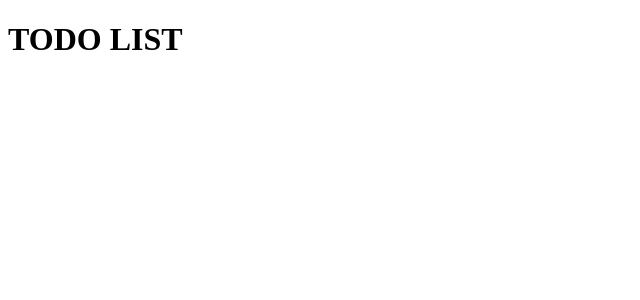
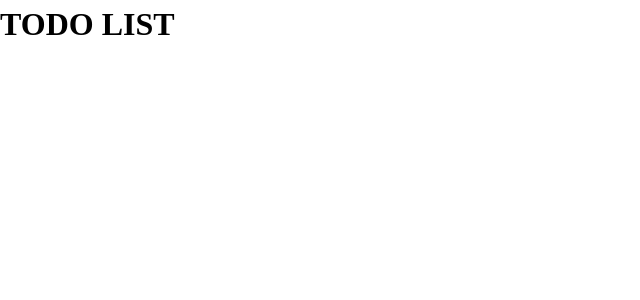
Before and after one commit to Muhammad-Sabir/todo-list, a React (Vite) app: page / in a window 1280 px wide. Shown: the top 300 px of the page, without its empty margins (0-640 px from the left). Built offline with nearby package versions, Linux system fonts and the light colour scheme.

Commit message:
Add css reset

```diff
--- a/src/index.css
+++ b/src/index.css
@@ -0,0 +1,29 @@
+*, *::before, *::after {
+  box-sizing: border-box;
+}
+
+* {
+  margin: 0;
+}
+
+body {
+  line-height: 1.5;
+  -webkit-font-smoothing: antialiased;
+}
+
+img, picture, video, canvas, svg {
+  display: block;
+  max-width: 100%;
+}
+
+input, button, textarea, select {
+  font: inherit;
+}
+
+p, h1, h2, h3, h4, h5, h6 {
+  overflow-wrap: break-word;
+}
+
+#root, #__next {
+  isolation: isolate;
+}
```
